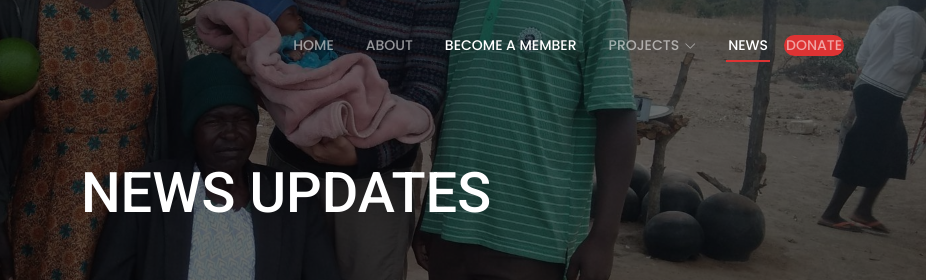
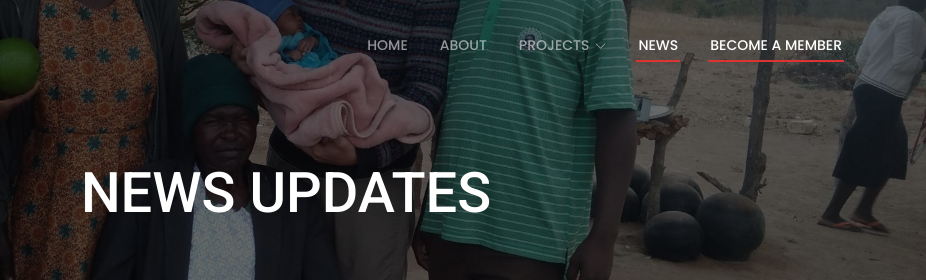
Before and after one commit to Ashemaro/Matibi_Project, a plain HTML site: page news.html in a window 1280 px wide. Shown: the top 280 px of the page, 354-1280 px from the left. Drawn offline with nearby package versions, Linux system fonts and the light colour scheme.

Commit message:
Removed the donate button and repositioned the be- -come a member nav item.

```diff
--- a/news.html
+++ b/news.html
@@ -44,7 +44,6 @@
             <ul>
               <li><a href="index.html">Home</a></li>
               <li><a href="about.html">About</a></li>
-              <li><a data-bs-toggle="modal" data-bs-target="#ModalForm">Become a Member</a></li>
               <li class="dropdown"><a href="#"><span>Projects</span> <i class="bi bi-chevron-down toggle-dropdown"></i></a>
                 <ul>
                   <li><a href="ongoingprojects.html"">Ongoing Projects</a></li>
@@ -53,7 +52,7 @@
                 </ul>
               </li>
               <li><a href="news.html" class="active">News</a></li>
-              <a href = "#" class = "login-button">Donate</a>
+              <li><a data-bs-toggle="modal" data-bs-target="#ModalForm" class="active">Become a Member</a></li>
             </ul>
 
             <i class="mobile-nav-toggle d-xl-none bi bi-list"></i>
```
Also changed, not shown: about.html (+1 -2 lines), completedprojects.html (+1 -1 lines), index.html (+1 -1 lines), ongoingprojects.html (+1 -2 lines), projectstofund.html (+1 -2 lines).
